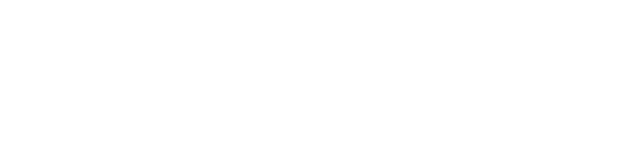
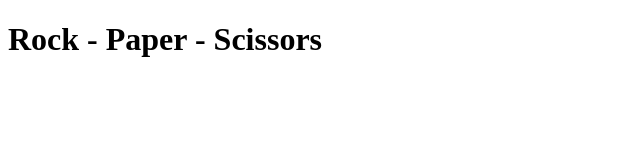
Before and after one commit to pietrodev07/rock-paper-scissors, a plain HTML site: page index.html in a window 1280 px wide. Shown: the whole page, without its empty margins (0-640 px from the left). Drawn offline with Linux system fonts and the light colour scheme.

Commit message:
feat: add header section in index.html

```diff
--- a/index.html
+++ b/index.html
@@ -10,6 +10,10 @@
 </head>
 <body>
 
+  <header class="header">
+    <h1>Rock - Paper - Scissors</h1>
+  </header>
+
   <!-- JavaScript -->
   <script src="./js/main.js"></script>
 
```
